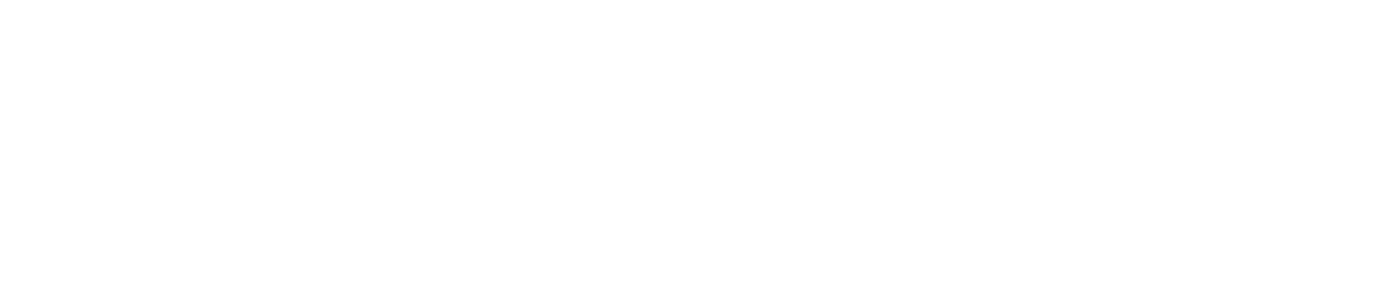
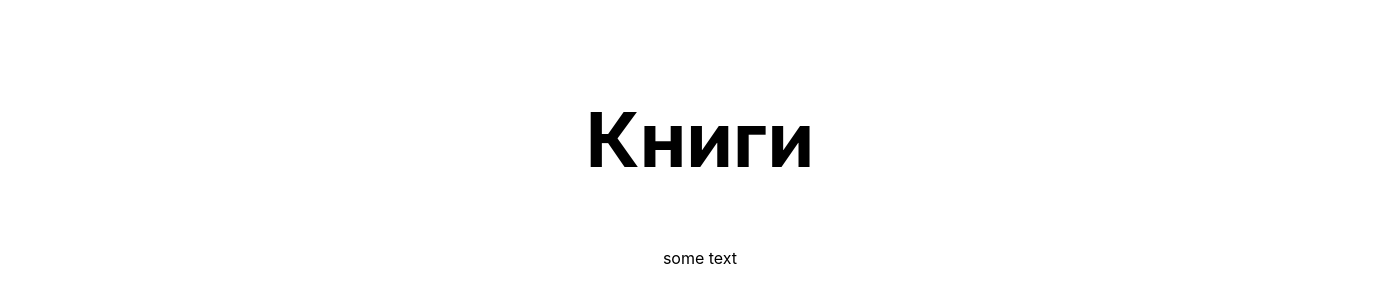
Before and after one commit to rekunolya/react_total_work, a React (Create React App) app: page /books in a window 1280 px wide. Before the commit this address had no page. Shown: the top 302 px of the page, 1400 px wide, since content can reach past the window. Built offline with nearby package versions, Linux system fonts and the light colour scheme.

Commit message:
add categoryPage with useParams, but it doesn`t work

```diff
--- a/src/App.tsx
+++ b/src/App.tsx
@@ -4,6 +4,7 @@
 import {Route, Routes} from 'react-router-dom';
 //import {Switch, Route} from 'react-router-dom';
 import {NotFoundPage} from './components/NotFoundPage';
+import { CategoryPage } from '../src/components/CategoryPage';
 
 class App extends React.Component {
 
@@ -14,6 +15,7 @@
     <Routes>
       <Route path = "/" element = {<GeneralComponent/>} />
       <Route path = "/"  element = {<NotFoundPage />}/>
+      <Route path = "/:type" element = {<CategoryPage/>}/>
     </Routes>
     </div>
   );
--- /dev/null
+++ b/src/components/CategoryPage/CategoryPage.tsx
@@ -0,0 +1,27 @@
+import React from 'react'
+import css from './style.module.css'
+import { useParams } from 'react-router'
+import { Selectors } from "../store"
+import { useSelector } from 'react-redux';
+
+
+export function CategoryPage () {
+    const categories = useSelector(Selectors.getCategories);
+    //const goodCategories = useSelector(Selectors.getGoodCategories) ;
+    const { type } = useParams();
+    //const {} = useParams();
+    const category =  categories.find(el => el.type === type);
+
+
+        return (
+            <div>
+        <section>
+            <div className = {css.title}> <h1> {category?.label} </h1></div>
+          some text
+
+        </section>
+        </div>
+
+        )
+
+}
--- /dev/null
+++ b/src/components/CategoryPage/index.tsx
@@ -0,0 +1 @@
+export { CategoryPage } from './CategoryPage'
--- /dev/null
+++ b/src/components/CategoryPage/style.module.css
@@ -0,0 +1,5 @@
+.title {
+    padding: 32px 40px 0 40px;
+    text-align: center;
+    font-size: 50px;
+}
--- a/src/components/GeneralComponent/GeneralComponent.tsx
+++ b/src/components/GeneralComponent/GeneralComponent.tsx
@@ -5,6 +5,7 @@
 import logo from '../../img/unnamed.jpg';
 import { useSelector } from 'react-redux';
 import { Selectors } from "../store"
+import { CategoryPage } from "../CategoryPage/CategoryPage";
 
 
 
@@ -25,6 +26,7 @@
                 <BoardCard goodCategories = {goodCategories}/>
                 <Footer  text = "OOO «Праздник к нам приходит». Свидетельство о регистрации выдано каким-то странным органом от 32.08.2222 с регистрационным номером N968PC69."
 />
+                <CategoryPage />
 
             </div>
         )
```
